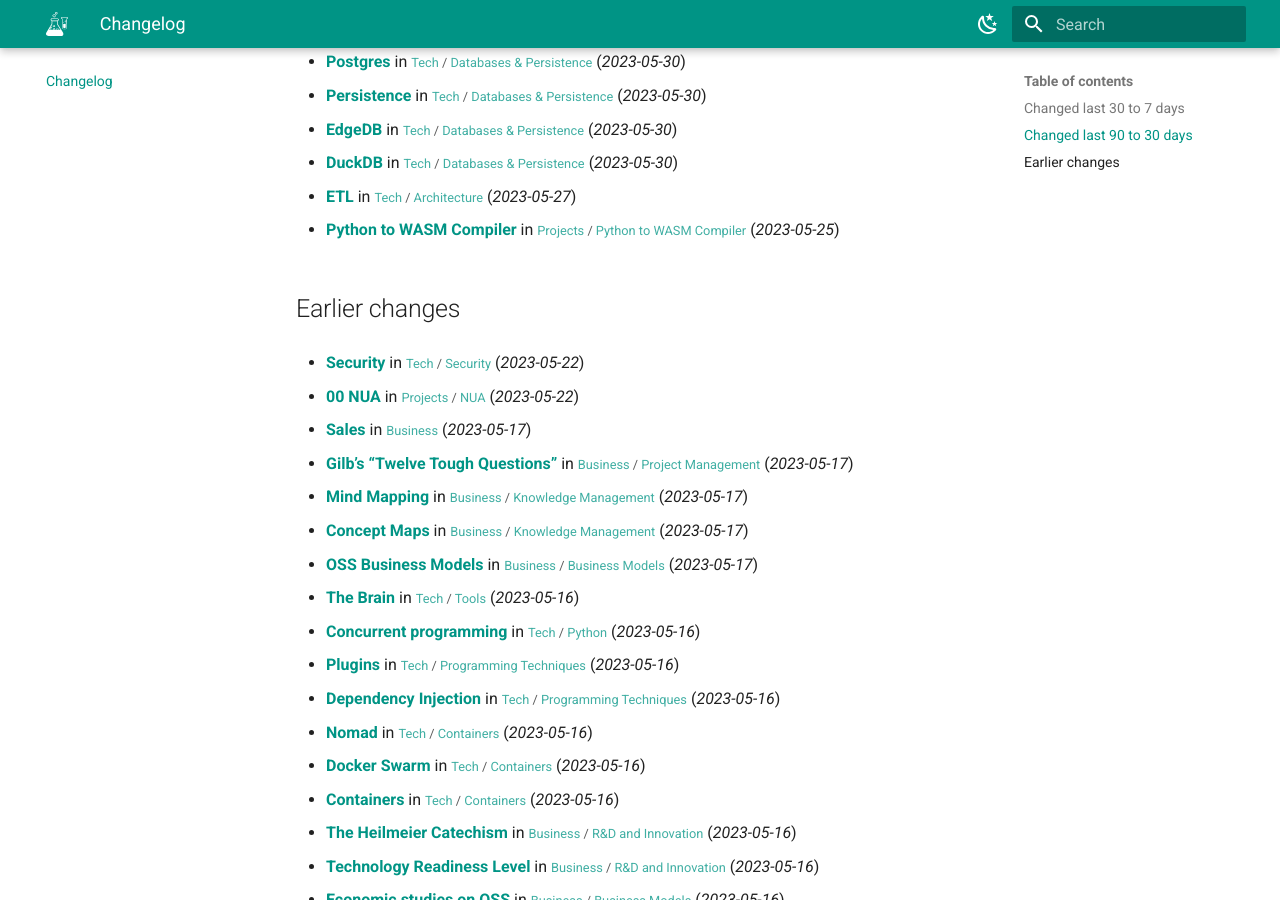
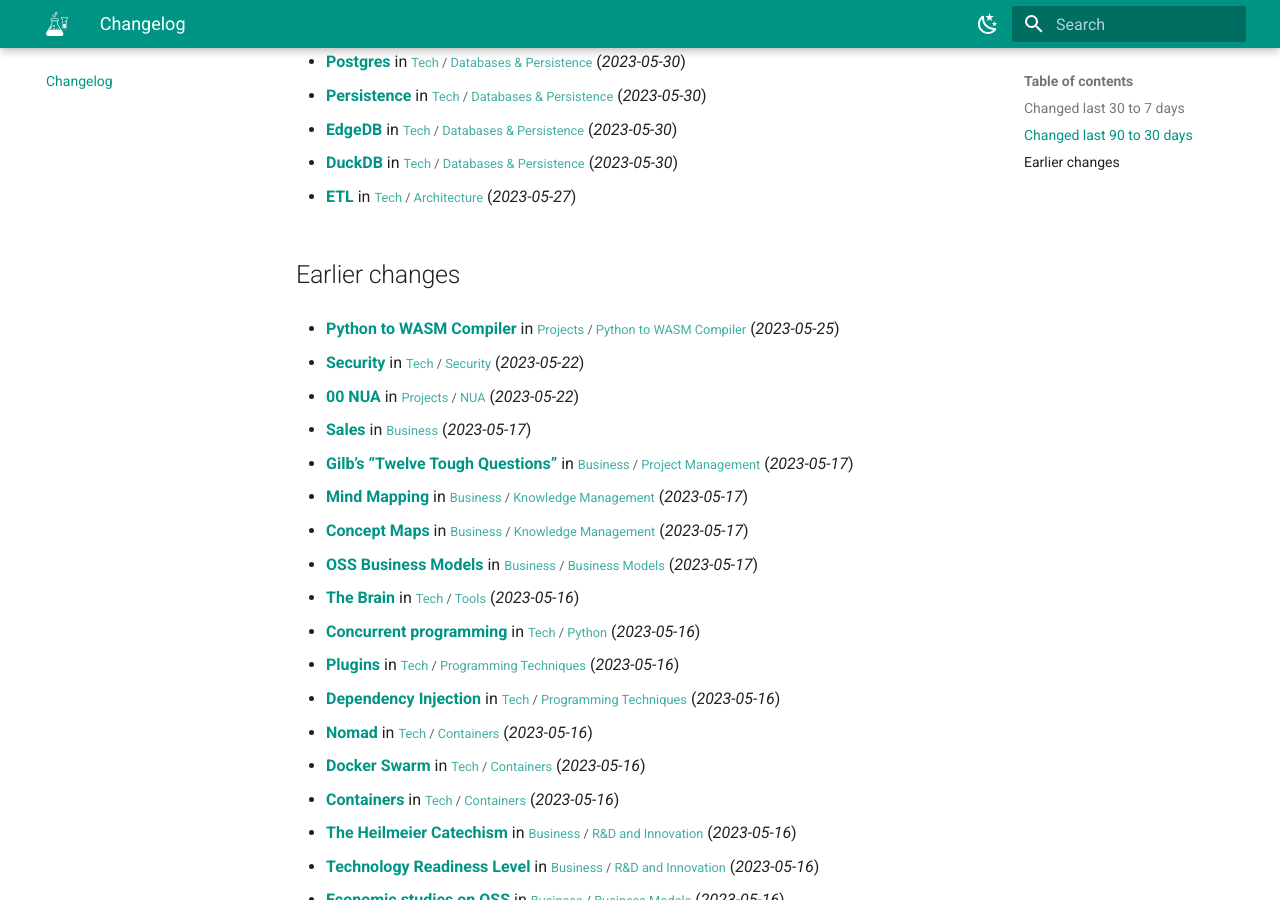
Before and after one commit to abilian/lab.abilian.com, an MkDocs documentation site: the page built from docs/changelog.md, in a window 1280 px wide and 900 px high, scrolled down 1344 px. Built offline with MkDocs 1.6.1 and Material for MkDocs 9.7.7, drawn with Linux system fonts in a browser that asks for light colours; comment, search, counter and statistics services are not loaded.

Commit message:
Update content

```diff
--- a/docs/changelog.md
+++ b/docs/changelog.md
@@ -76,11 +76,11 @@
 
 - **[ETL](/Tech/Architecture/ETL/)** in <small>[Tech](/Tech/00 Technology/) / [Architecture](/Tech/Architecture/Clean architecture/)</small> (*2023-05-27*)
 
-- **[Python to WASM Compiler](/Projects/Python to WASM Compiler/Python to WASM Compiler/)** in <small>[Projects](/Projects/00MOC/) / [Python to WASM Compiler](/Projects/Python to WASM Compiler/Python to WASM Compiler/)</small> (*2023-05-25*)
-
 
 
 ## Earlier changes
+
+- **[Python to WASM Compiler](/Projects/Python to WASM Compiler/Python to WASM Compiler/)** in <small>[Projects](/Projects/00MOC/) / [Python to WASM Compiler](/Projects/Python to WASM Compiler/Python to WASM Compiler/)</small> (*2023-05-25*)
 
 - **[Security](/Tech/Security/Security/)** in <small>[Tech](/Tech/00 Technology/) / [Security](/Tech/Security/RBAC/)</small> (*2023-05-22*)
 
```
